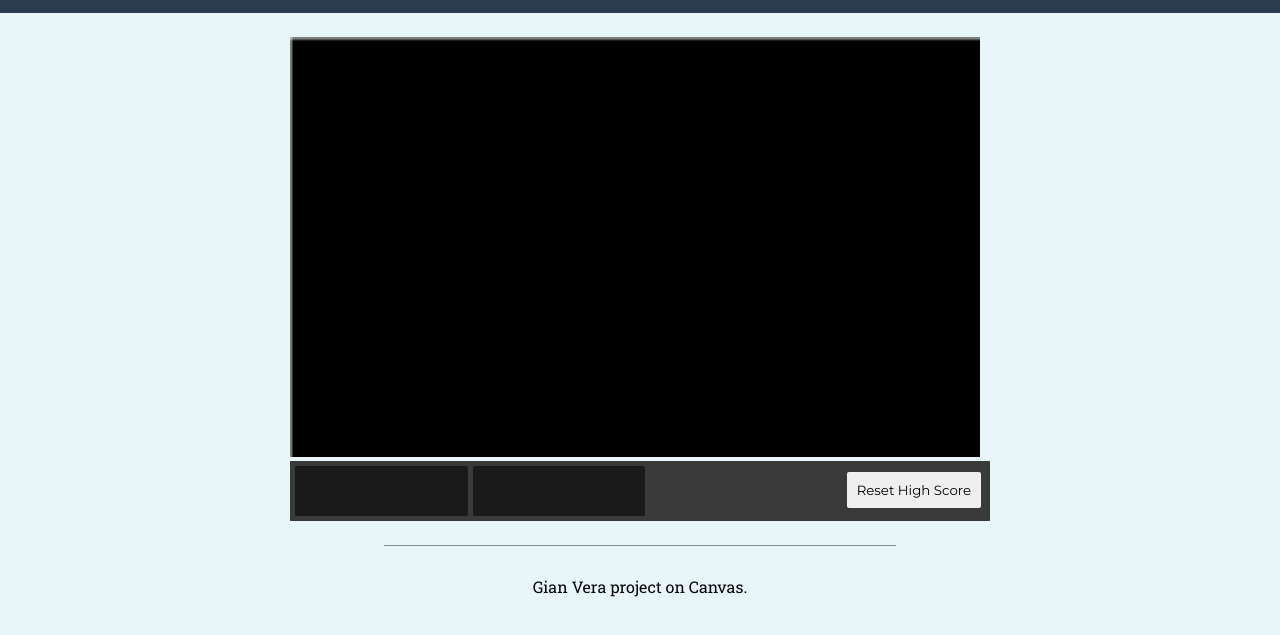
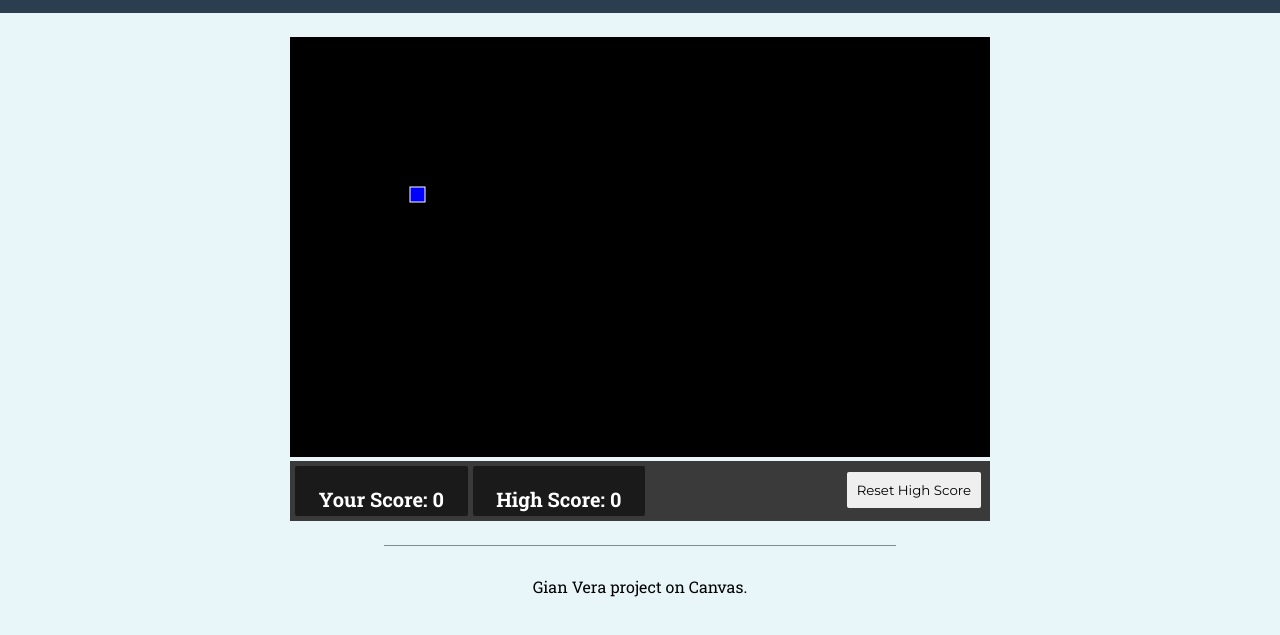
Before and after one commit to gianverab/canvas, a plain HTML site: page index.html in a window 1280 px wide. Shown: the part 67-702 px from the top of the page. Drawn offline with nearby package versions, Linux system fonts and the light colour scheme.

Commit message:
Add keyboard controller & score display/reset

```diff
--- a/css/app.css
+++ b/css/app.css
@@ -45,12 +45,6 @@ body {
   color: #2b3e4f;
   text-decoration: none;
   position: relative;
-}
-#myCanvas{
-  width: 690px;
-  height: 420px;
-  /*border: 5px solid #fff;
-  background-color: #1a1a1b;*/
 }
 #stats{
   width: 690px;
--- a/index.html
+++ b/index.html
@@ -29,13 +29,13 @@
 
         </div><!-- /#overlay -->
 
-        <canvas id="myCanvas">
+        <canvas id="myCanvas" width="700" height="420">
           <p>Sorry, your browser does not support the canvas element.</p>
-        </canvas><!-- /#myCanvas -->
+        </canvas><!-- /#canvas -->
 
         <div id="stats">
-          <div class="score"></div>
-          <div class="score"></div>
+          <div class="score" id="score"></div>
+          <div class="score" id="high_score"></div>
           <button onclick="resetScore()" id="resetBtn">Reset High Score</button>
         </div><!-- /#stats -->
       </section><!-- /#app-body -->
--- a/js/app.js
+++ b/js/app.js
@@ -1,41 +1,44 @@
 $(document).ready(function(){
-	//Variables
-	var canvas = $('#myCanvas')[0];
-	var ctx = canvas.getContext('2d');
-	var w = $('#myCanvas').width();
-	var h = $('#myCanvas').height();
-	var cw = 8;
-	var d = 'right';
+	//Define Vars
+	var canvas = $("#myCanvas")[0];
+	var ctx = canvas.getContext("2d");
+	var w = $("#myCanvas").width();
+	var h = $("#myCanvas").height();
+	var cw = 15;
+	var d = "right";
 	var food;
 	var score;
-	var color = 'green';
+	var color ="blue";
 	var speed = 100;
 
+	//Snake Array
 	var snake_array;
 
-	//Game Initializer
+	//Initializer
 	function init(){
 		d = "right";
-		createSnake();
-		createFood();
+		create_snake();
+		create_food();
 		score = 0;
 
-		if(typeof game_loop != 'undefined') clearInterval(game_loop);
-		game_loop = setInterval(paint,speed);
+		//Use a timer to call paint function
+		if(typeof game_loop != "undefined") clearInterval(game_loop);
+		game_loop = setInterval(paint, speed);
 	}
+
 	init();
 
 	//Create Snake
-	function createSnake () {
+	function create_snake(){
 		var length = 5;
 		snake_array = [];
-		for (var i=length-1; i>=0; i--) {
-			snake_array.push({x: i, y: 0});
-		};
+		for(var i = length-1; i>=0; i--){
+			snake_array.push({x: i, y:0});
+		}
 	}
 
 	//Create Food
-	function createFood() {
+	function create_food(){
 		food = {
 			x: Math.round(Math.random()*(w-cw)/cw),
 			y: Math.round(Math.random()*(h-cw)/cw),
@@ -45,60 +48,96 @@ $(document).ready(function(){
 	//Paint Snake
 	function paint(){
 		//Paint The Canvas
-		ctx.fillStyle = 'black';
-		ctx.fillRect(0,0,w,h);
-		ctx.strokeStyle = 'white';
-		ctx.strokeRect(0,0,w,h);
+		ctx.fillStyle = "black";
+		ctx.fillRect(0, 0, w, h);
 
 		var nx = snake_array[0].x;
 		var ny = snake_array[0].y;
 
-		if(d == 'right') nx++;
-		else if(d == 'left') nx--;
-		else if(d == 'up') ny--;
-		else if(d == 'down') ny--;
+		if(d == "right") nx++;
+		else if(d == "left") nx--;
+		else if(d == "up") ny--;
+		else if(d == "down") ny++;
 
-		if(nx == -1 || nx == w/cw || ny == -1 || ny == h/cw || checkCollision(nx,ny,snake_array)){
-			init();
-
+		//Collide code
+		if(nx == -1 || nx == w/cw || ny == -1 || ny == h/cw || check_collision(nx, ny, snake_array)){
+			//init();
+			//Insert Final Score
+			$('#finalScore').html(score);
+			//Show Overlay
+			$('#overlay').fadeIn(300);
 			return;
 		}
+
 		if(nx == food.x && ny == food.y){
 			var tail = {x: nx, y: ny};
 			score++;
-
-			createFood();
-		}else{
+			//Create Food
+			create_food();
+		} else {
 			var tail = snake_array.pop();
 			tail.x = nx; tail.y = ny;
 		}
+
 		snake_array.unshift(tail);
 
-		for(var i=0; i<snake_array.length; i++){
+		for(var i = 0;i < snake_array.length;i++){
 			var c = snake_array[i];
-			paintCell(c.x,c.y);
+			paint_cell(c.x,c.y);
 		}
 
-		paintCell(food.x,food.y);
+		//Paint Cell
+		paint_cell(food.x,food.y);
 
-		//checkScore(score);
+		//Check Score
+		checkscore(score);
+
+		//Display Current Score
+		$('#score').html('Your Score: '+score);
 	}
 
-	//Paint cw
-	function paintCell(x,y){
-		ctx.fillStyle = color;
+	function paint_cell(x,y){
+		ctx.fillStyle=color;
 		ctx.fillRect(x*cw,y*cw,cw,cw);
-		ctx.strokeStyle = 'white';
+		ctx.strokeStyle="white";
 		ctx.strokeRect(x*cw,y*cw,cw,cw);
 	}
 
-	//Check Collissions
-	function checkCollision(x,y,array){
-		for(var i=0; i<array.length; i++){
-			if(array[i.x == x && array[i].y == y])
+	function check_collision(x, y, array){
+		for(var i = 0;i < array.length;i++){
+			if(array[i.x == x && array[i].y ==y])
 				return true;
 		}
 		return false;
 	}
 
+	function checkscore(score){
+		if(localStorage.getItem('highscore') === null){
+			//If there is no high score
+			localStorage.setItem('highscore',score);
+		} else {
+			//If there is a high score
+			if(score > localStorage.getItem('highscore')){
+				localStorage.setItem('highscore',score);
+			}
+		}
+
+		$('#high_score').html('High Score: '+localStorage.highscore);
+	}
+
+	//Keyboard Controller
+	$(document).keydown(function(e){
+		var key = e.which;
+		if(key == "37" && d !="right") d  = "left";
+		else if(key == "38" && d != "down") d = "up";
+		else if(key == "39" && d != "left") d = "right";
+		else if(key == "40" && d != "up") d = "down";
+	});
 });
+
+function resetScore(){
+	localStorage.highscore = 0;
+	//Display High Score
+	highscorediv = document.getElementById('high_score');
+	highscorediv.innerHTML ='High Score: 0';
+}
```
